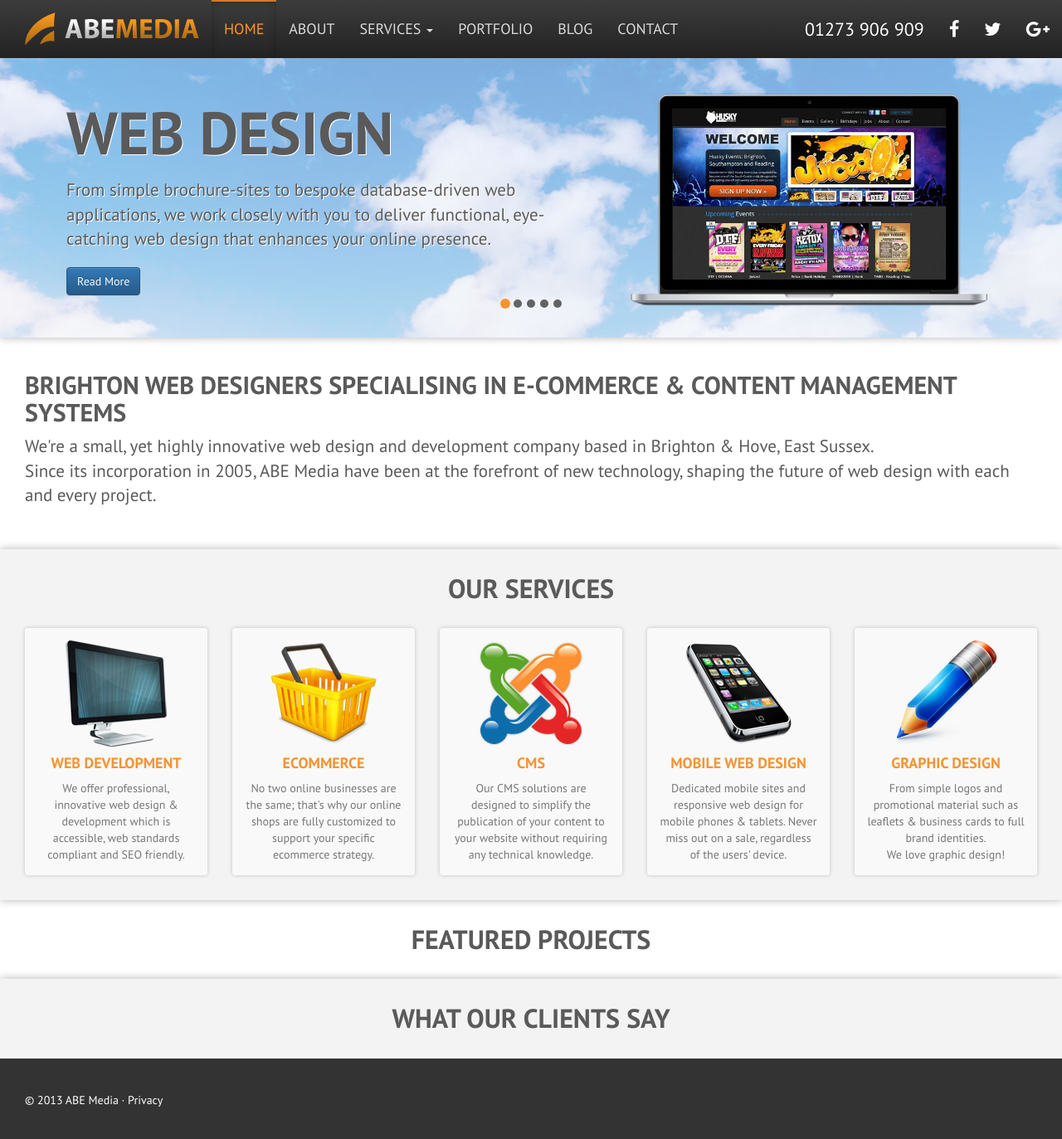
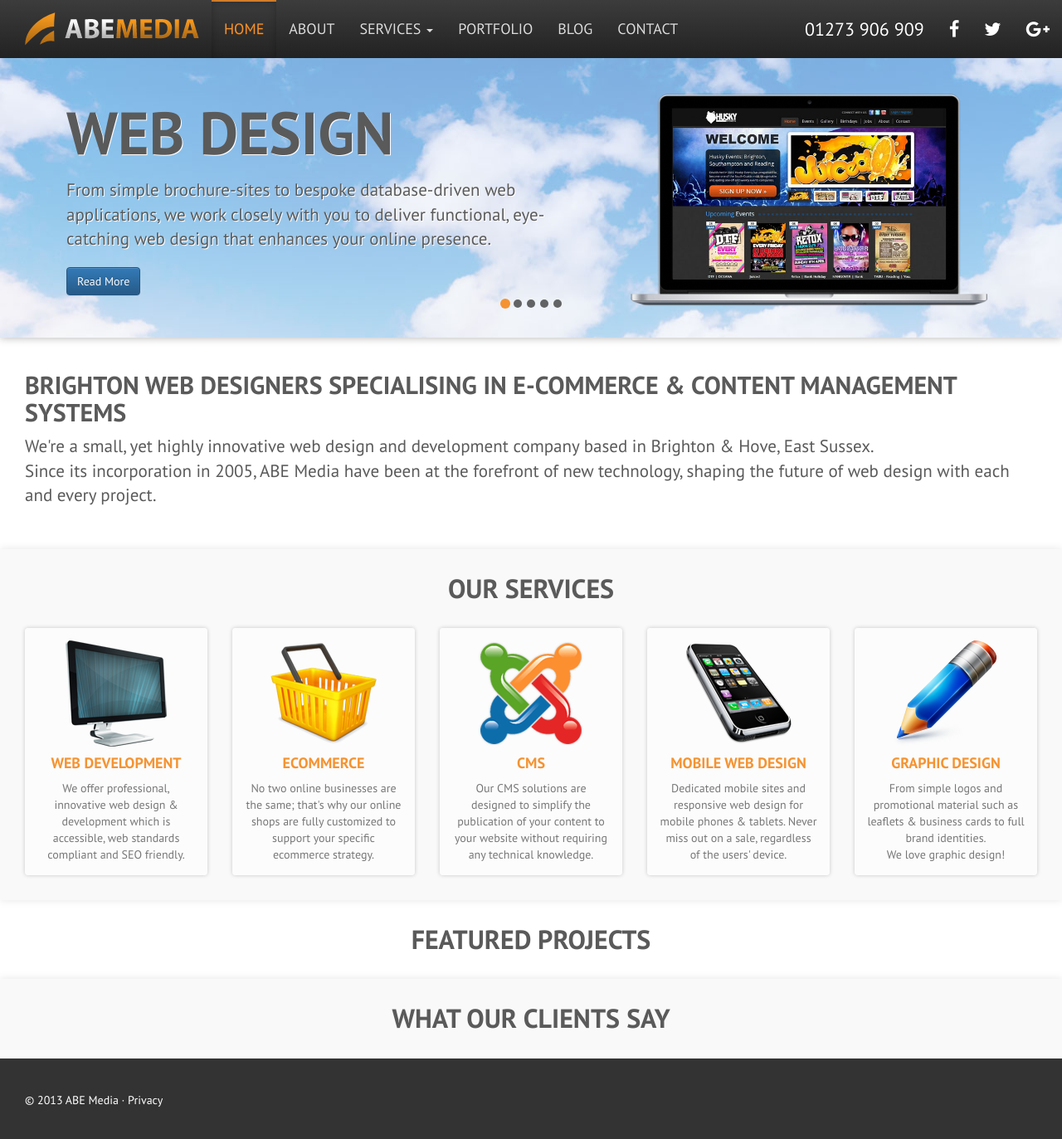
Before and after one commit to abemedia/abemedia.github.io, a Jekyll site: the page built from index.md, in a window 1280 px wide and 1376 px high. Shown: the top 1373 px of the window at 83% size. Built offline with Jekyll 4.4.1, drawn with Linux system fonts in a browser that asks for light colours; nearby versions of some CDN libraries.

Commit message:
Update style.css

```diff
--- a/css/style.css
+++ b/css/style.css
@@ -70,10 +70,10 @@
 	margin-top: 20px;
 }
 .grey {
-	background: #f3f3f3;
+	background: #f9f9f9;
 	margin-top: 30px;
-	-webkit-box-shadow: 0 0 10px rgba(0, 0, 0, 0.3);
-	box-shadow: 0 0 10px rgba(0, 0, 0, 0.3);
+	-webkit-box-shadow: 0 0 10px rgba(0, 0, 0, 0.1);
+	box-shadow: 0 0 10px rgba(0, 0, 0, 0.1);
 }
 
 /* CUSTOMIZE THE NAVBAR
```
